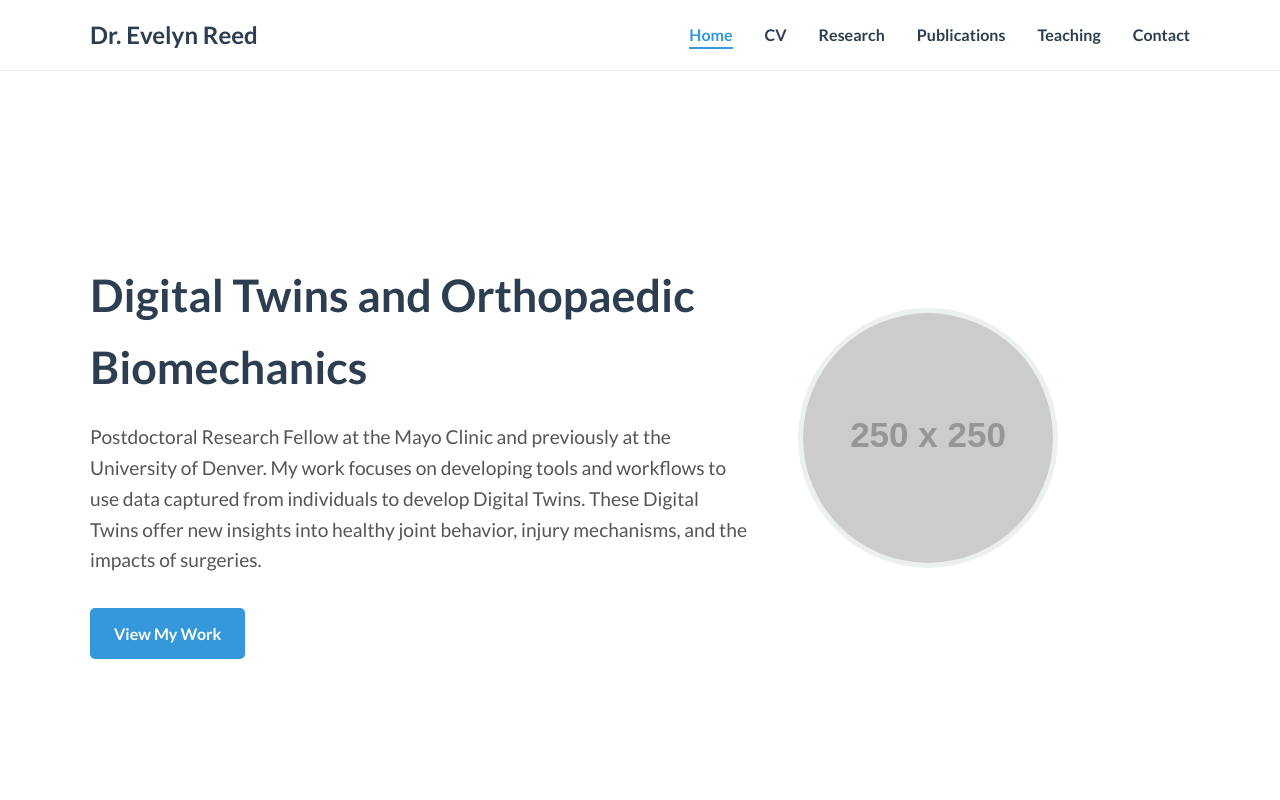
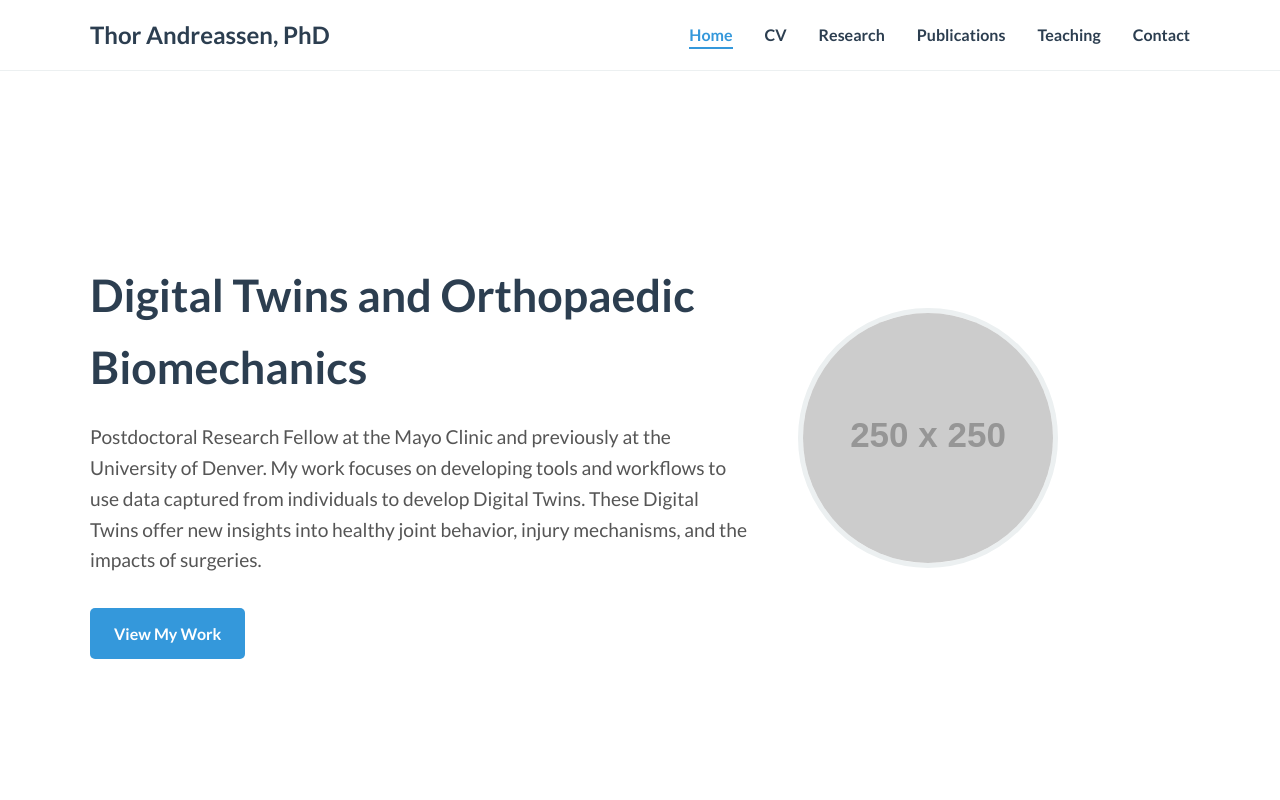
Before and after one commit to thor-andreassen/My_Website, a plain HTML site: page index.html in a window 1280 px wide. Shown: the top 800 px of the page. Drawn offline with Linux system fonts and the light colour scheme; placeholder pictures from the web are drawn by us.

Commit message:
Update index.html

```diff
--- a/index.html
+++ b/index.html
@@ -355,7 +355,7 @@
 
     <header id="header">
         <div class="container">
-            <h1><a href="#home">Dr. Evelyn Reed</a></h1>
+            <h1><a href="#home">Thor Andreassen, PhD</a></h1>
             <nav>
                 <ul>
                     <li><a href="#home" class="active">Home</a></li>
@@ -498,7 +498,7 @@
 
     <footer>
         <div class="container">
-            <p>&copy; 2025 Dr. Evelyn Reed. All Rights Reserved.</p>
+            <p>&copy; 2025 Thor E. Andreassen. All Rights Reserved.</p>
         </div>
     </footer>
 
```
